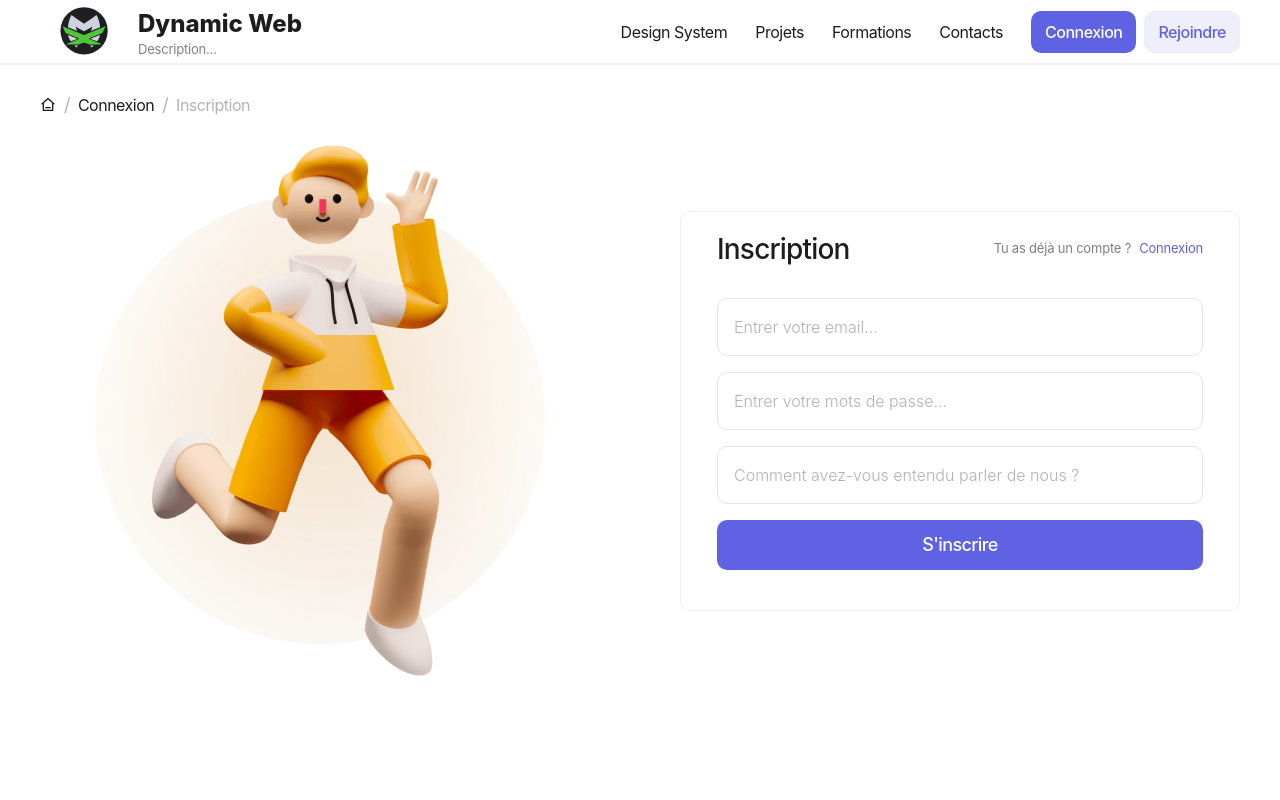
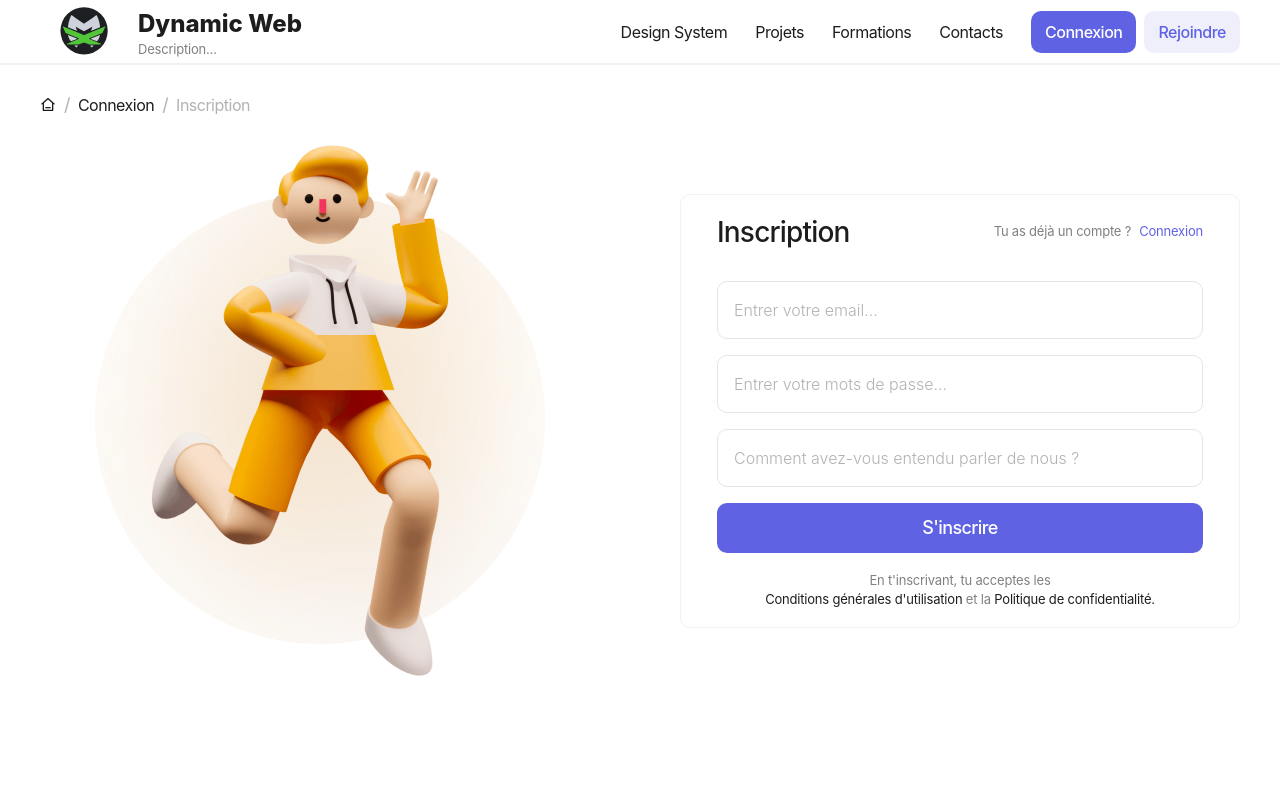
Before and after one commit to RomainDoyen/front-end-dynamic-web, a Next.js app: page /connexion/inscription in a window 1280 px wide. Shown: the top 800 px of the page. Built offline with nearby package versions, Linux system fonts and the light colour scheme; no server answers.

Commit message:
feat:  Create navigation between authentication forms

```diff
--- a/src/ui/modules/authentication/login/login.view.tsx
+++ b/src/ui/modules/authentication/login/login.view.tsx
@@ -35,6 +35,16 @@ export default function loginview({ form }: RegisterType ) {
             </div>
           </div>
           <Loginform form={form} />
+          <Typography
+              variant="caption4"
+              component="p"
+              theme="primary"
+              className="max-w-md mx-auto space-y-1 text-center"
+          >
+            <Link href="/connexion/mots-de-passe-perdu" className='flex justify-center'>
+              Mot de passe perdu ?
+            </Link>
+          </Typography>
         </Box>
       </div>
     </Container>
--- a/src/ui/modules/authentication/register/register.view.tsx
+++ b/src/ui/modules/authentication/register/register.view.tsx
@@ -35,6 +35,23 @@ export default function registerview({ form }: RegisterType) {
             </div>
           </div>
           <Registerform form={form} />
+          <Typography
+              variant="caption4"
+              component="p"
+              theme="gray"
+              className="max-w-md mx-auto space-y-1 text-center"
+          >
+            <div>En t'inscrivant, tu acceptes les</div>
+            <div>
+              <Link href="/#" className="text-gray">
+                Conditions générales d'utilisation
+              </Link>
+              {" "} et la {" "}
+              <Link href="/#" className="text-gray">
+                Politique de confidentialité.
+              </Link>
+            </div>
+          </Typography>
         </Box>
       </div>
     </Container>
```
